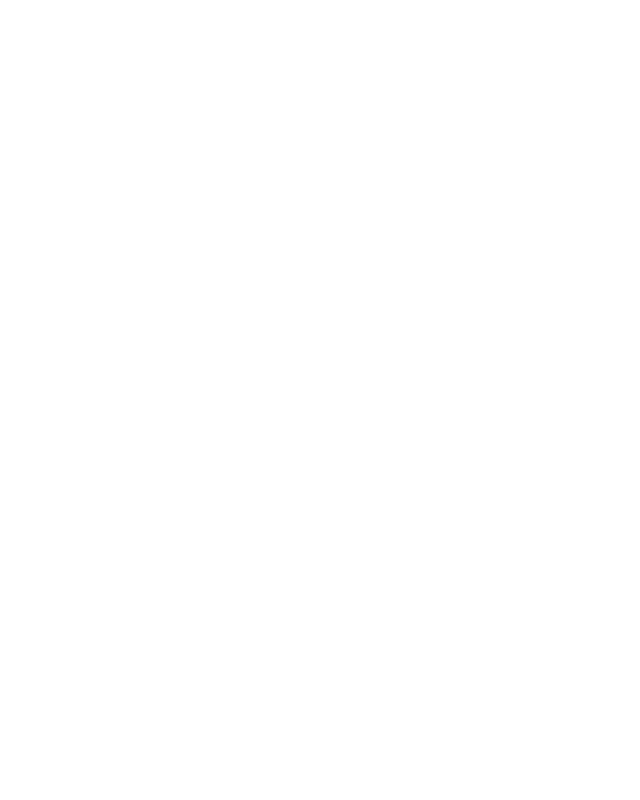
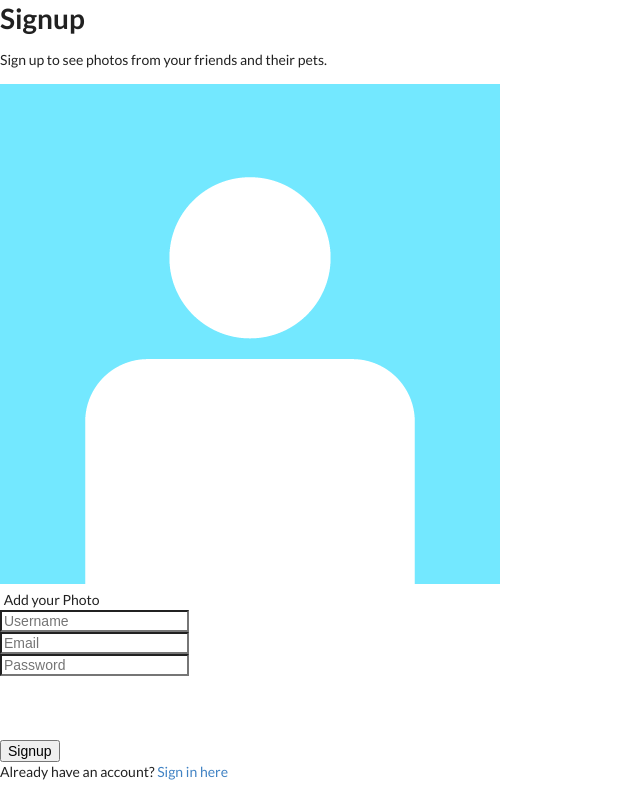
Before and after one commit to courtneydowns/horror-house-client, a React (Create React App) app: page /signup in a window 1280 px wide. Shown: the whole page, without its empty margins (0-640 px from the left). Built offline with nearby package versions, Linux system fonts and the light colour scheme.

Commit message:
restored from previous version

```diff
--- a/src/App.jsx
+++ b/src/App.jsx
@@ -39,7 +39,7 @@
 
   return (
     <div>
-      {/* <Auth token={sessionToken} updateToken={updateToken} /> */}
+      <Auth token={sessionToken} updateToken={updateToken} />
       <Switch>
         <Route exact path='/'>
           {protectedViews()}
--- a/src/components/auth/Auth.jsx
+++ b/src/components/auth/Auth.jsx
@@ -1,17 +1,17 @@
 import React from "react";
 import { BrowserRouter as Router, Route } from "react-router-dom";
 import Login from "./Login";
-import Signup from "./Signup";
+import SignUp from "./SignUp";
 
 const Auth = (props) => {
   return (
     <div>
       <Router>
-        <Route exact path="/">
+        <Route exact path='/login'>
           <Login updateToken={props.updateToken} />
         </Route>
-        <Route exact path="/signup">
-          <Signup updateToken={props.updateToken} />
+        <Route exact path='/signup'>
+          <SignUp updateToken={props.updateToken} />
         </Route>
       </Router>
     </div>
--- a/src/components/auth/Login.jsx
+++ b/src/components/auth/Login.jsx
@@ -7,7 +7,7 @@
 
   const handleSubmit = (e) => {
     e.preventDefault();
-    fetch(`http://localhost:3000/user/`, {
+    fetch(`http://localhost:3001/user/login`, {
       method: "POST",
       body: JSON.stringify({
         user: { username: username, password: password },
--- a/src/components/auth/Signup.jsx
+++ b/src/components/auth/Signup.jsx
@@ -1,7 +1,7 @@
 import React, { useState } from "react";
 import { Link } from "react-router-dom";
 import { Button, Form, FormGroup, Input } from "reactstrap";
-import UploadingProfile from "./uploadingProfileImage";
+import UploadingProfileImage from "./UploadingProfileImage";
 
 const Signup = (props) => {
   const [email, setEmail] = useState("");
@@ -11,7 +11,7 @@
 
   const handleSubmit = (e) => {
     e.preventDefault();
-    fetch(`http://localhost:3000/user/signup`, {
+    fetch(`http://localhost:3001/user/signup`, {
       method: "POST",
       body: JSON.stringify({
         user: {
@@ -41,14 +41,14 @@
   return (
     <div>
       <h1>Signup</h1>
-      <div className="wrapper">
-        <div className="login-register">
-          <p className="register-intro">
+      <div className='wrapper'>
+        <div className='login-register'>
+          <p className='register-intro'>
             Sign up to see photos from your friends and their pets.
           </p>
           <Form onSubmit={handleSubmit}>
             <FormGroup>
-              <UploadingProfile
+              <UploadingProfileImage
                 setProfilePhoto={setProfilePhoto}
                 profilePhoto={profilePhoto}
               />{" "}
@@ -56,18 +56,18 @@
             <FormGroup>
               <Input
                 onChange={(e) => setUsername(e.target.value)}
-                name="username"
-                placeholder="Username"
+                name='username'
+                placeholder='Username'
                 value={username}
                 required
               />
             </FormGroup>
             <FormGroup>
               <Input
-                type="email"
+                type='email'
                 onChange={(e) => setEmail(e.target.value)}
-                name="email"
-                placeholder="Email"
+                name='email'
+                placeholder='Email'
                 value={email}
                 required
               />
@@ -75,19 +75,19 @@
             <FormGroup>
               <Input
                 onChange={(e) => setPassword(e.target.value)}
-                name="password"
-                placeholder="Password"
+                name='password'
+                placeholder='Password'
                 value={password}
                 required
               />
             </FormGroup>
-            <Button id="auth-login" type="submit" style={{ marginTop: "5%" }}>
+            <Button id='auth-login' type='submit' style={{ marginTop: "5%" }}>
               Signup
             </Button>
           </Form>
-          <p className="auth-toggle">
+          <p className='auth-toggle'>
             Already have an account?{" "}
-            <Link className="auth-toggle-link" to="/" variant="body2">
+            <Link className='auth-toggle-link' to='/login' variant='body2'>
               Sign in here
             </Link>
           </p>
```
Also changed, not shown: src/components/auth/uploadingProfileImage.jsx (+11 -11 lines).
